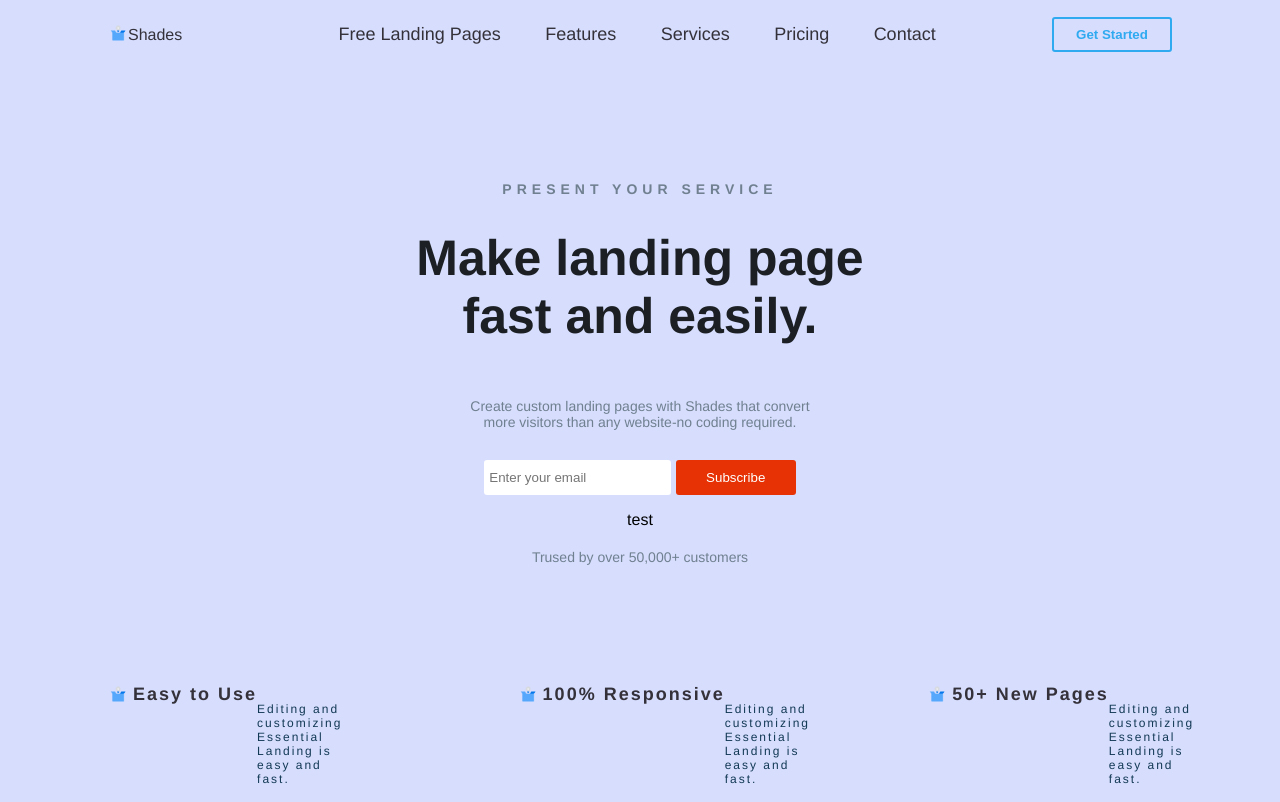
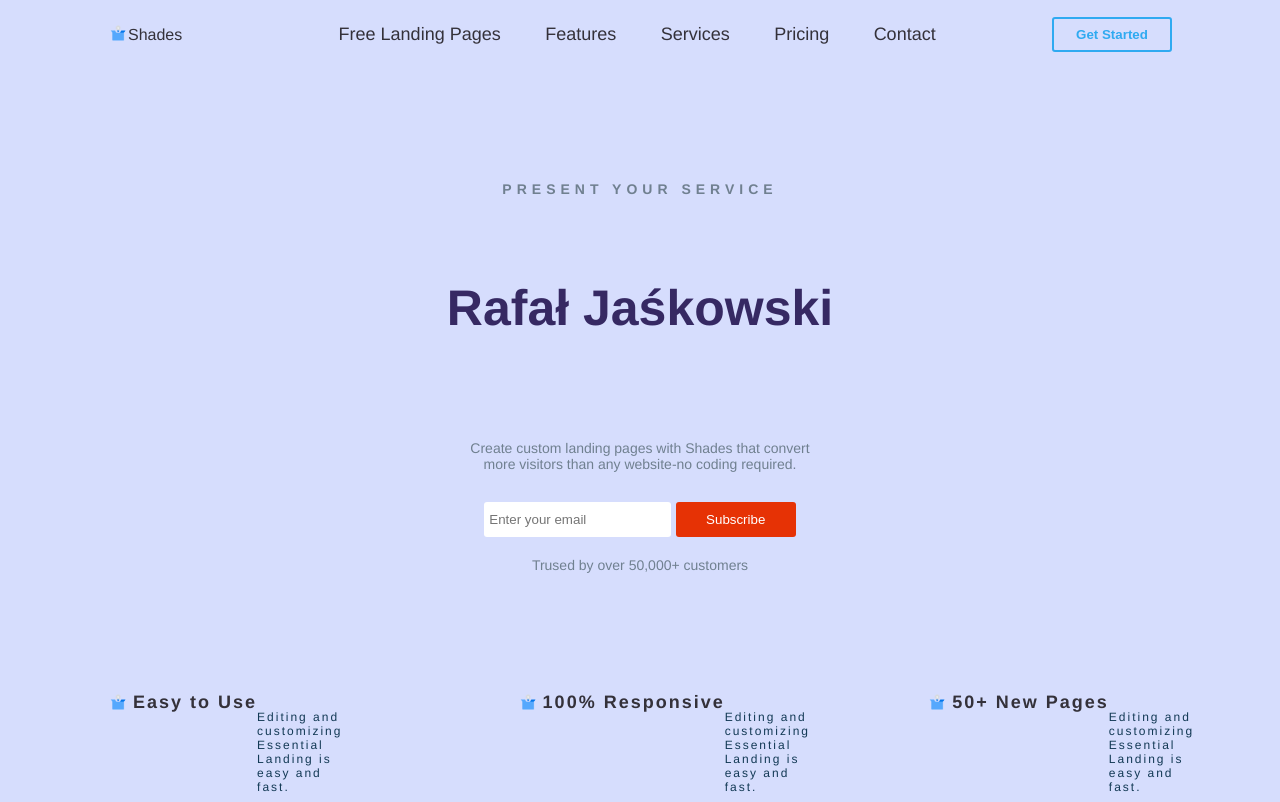
Before and after one commit to RafaelloJ1979/MyFirstTask, a plain HTML site: page index.html in a window 1280 px wide. Both pictures are taken after a click on the button "Subscribe". Drawn offline with Linux system fonts and the light colour scheme.

Commit message:
zmiana tekstu i koloru h1

```diff
--- a/index.html
+++ b/index.html
@@ -8,11 +8,12 @@
     <link rel="stylesheet" href="style.css">
     <script>
         function myFunction() {
-          document.getElementById("demo").innerHTML = "test";
-        }
-        </script>
+            document.getElementById("demo").innerHTML = "Rafał Jaśkowski";
+            document.getElementById("demo").style.color = 'rgba(32, 16, 77, 0.877)';
+                }
+    </script>
+    <!-- dodany scrypt zmieniający treśc h1 i kolor tekstu -->
 </head>
-
 <body>
 
     <div id="container">
@@ -34,20 +35,14 @@
         </div>
         <main>
             <h2>PRESENT YOUR SERVICE</h2>
-            <h1>Make landing page <br>fast and easily.</h1>
+            <h1><p id="demo">Make landing page fast and easily.</p></h1>
             <h3>Create custom landing pages with Shades that convert<br>more visitors than any website-no coding
                 required.
             </h3>
             <form>
                 <input placeholder="Enter your email" type="email" autofocus>
-
-
                 <button type="button" onclick="myFunction()">Subscribe</button>
-
                 <p id="demo"></p>
-
-
-
                 <h4>Trused by over 50,000+ customers</h4>
             </form>
         </main>
--- a/style.css
+++ b/style.css
@@ -105,8 +105,9 @@ main {
 
 h1 {
     font-size: 50px;
-    color: rgb(28, 32, 36);
+    color: rgb(24, 36, 75);
     margin-top: 20px;
+    color: rgb(24, 36, 75);
 }
 
 h2 {
```
Also changed, not shown: scrypt.js (added).
